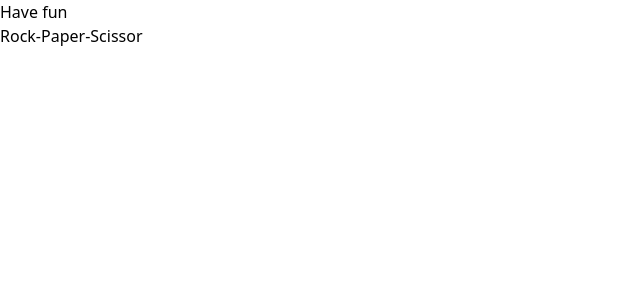
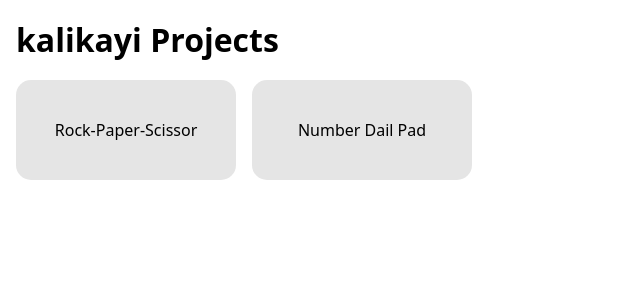
Before and after one commit to sunilkalikayi/react-projects, a React (Vite) app: page / in a window 1280 px wide. Shown: the top 300 px of the page, without its empty margins (0-640 px from the left). Built offline with nearby package versions, Linux system fonts and the light colour scheme.

Commit message:
feat: style the app

```diff
--- a/src/App.tsx
+++ b/src/App.tsx
@@ -4,15 +4,25 @@ import "./App.css";
 function App() {
     const navigate = useNavigate();
     return (
-        <section>
-            <h1>Have fun</h1>
-            <section>
+        <section className="m-4">
+            <p className="text-[32px] font-semibold my-4">kalikayi Projects</p>
+            <section className="flex gap-4">
                 <button
                     onClick={() => {
                         navigate("/rock-paper-scissor");
                     }}
+
+                    className="w-[220px] h-[100px] flex items-center justify-center bg-[#E5E5E5] rounded-[15px] "
                 >
                     Rock-Paper-Scissor
+                </button>
+                <button
+                    onClick={() => {
+                        navigate("/dail-pad");
+                    }}
+                    className="w-[220px] h-[100px] flex items-center justify-center bg-[#E5E5E5] rounded-[15px] "
+                >
+                    Number Dail Pad
                 </button>
             </section>
         </section>
```
